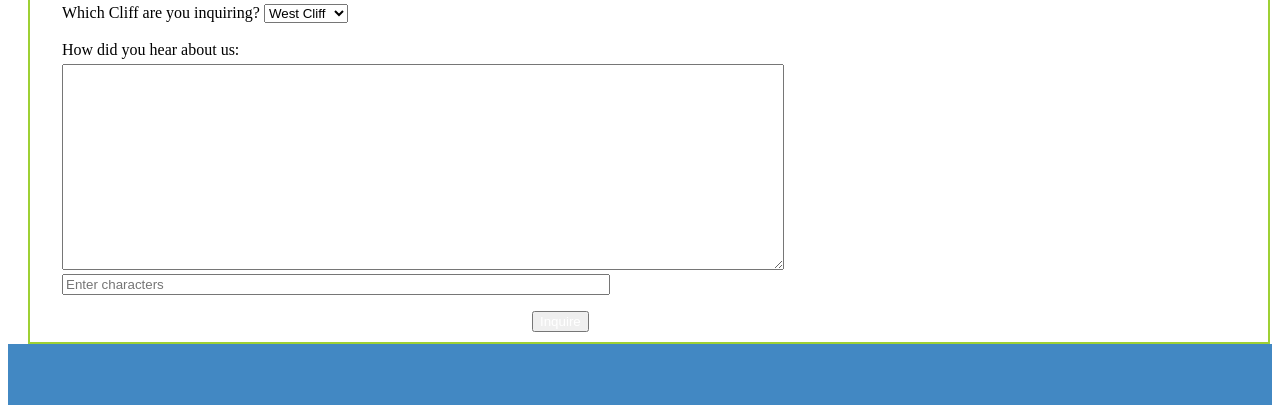
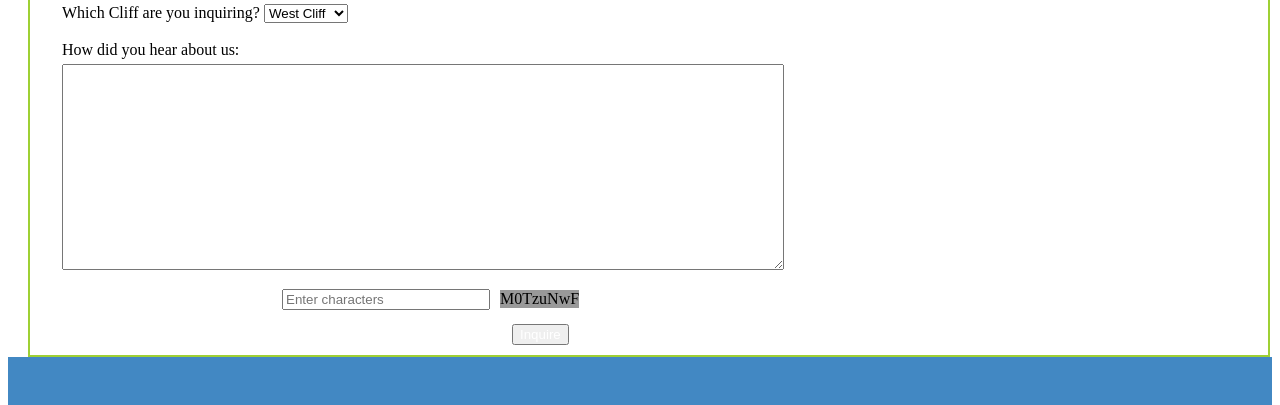
Before and after one commit to SophiaChen23/homework-module2, a plain HTML site: page contact.html in a window 1280 px wide. Shown: the part 872-1277 px from the top of the page. Drawn offline with Linux system fonts and the light colour scheme.

Commit message:
random code

```diff
--- a/contact.html
+++ b/contact.html
@@ -89,6 +89,7 @@
                 <div class = "randomcode">
                     <input type = "text" name = "randomcode" placeholder = "Enter characters">
                     <p id = "codes"></p>
+                    <script src="js/randomcodes.js"></script>
                 </div>
 
                 <div class="button">
--- a/js/randomcodes.js
+++ b/js/randomcodes.js
@@ -1,9 +1,9 @@
 function generateCode() {
-    var code = " ";
-    var str = "ABCDEFGHIJKLMNOPQRSTUVWZabcdefghijklmnopqrstuwxyz0123456789@#$";
+    var code = '';
+    var str = 'ABCDEFGHIJKLMNOPQRSTUVWZabcdefghijklmnopqrstuwxyz0123456789@#$';
 
     for (i = 1; i <= 8; i++) {
-        var char = Math.random() * str.length;
+        var char = Math.floor(Math.random() * str.length);
         code += str.charAt(char);
     }
     return code;
--- a/style.css
+++ b/style.css
@@ -202,7 +202,7 @@ span {
     .button input[type="submit"]  {
         /*background-color: #4977D1;*/
         color: white;
-        margin-left: 470px;
+        margin-left: 450px;
         text-align: right;
         display: inline-block;
     }
@@ -271,3 +271,23 @@ span {
 
         color: #125688;
     }
+    .randomcode {
+        display: flex;
+        align-items: center;
+    }
+
+    .randomcode input[type="text"] {
+        width: 200px;
+        margin-left: 220px;
+        /*flex: 1;*/
+
+    }
+
+    .randomcode p {
+        background-size: 400px 300px;
+        margin-left: 10px;
+        font-size: medium;
+        background-color: #999999;
+
+        /*font-size: small;*/
+    }
```
Also changed, not shown: content-w1d1.txt (deleted), content-w1d2.txt (deleted).
